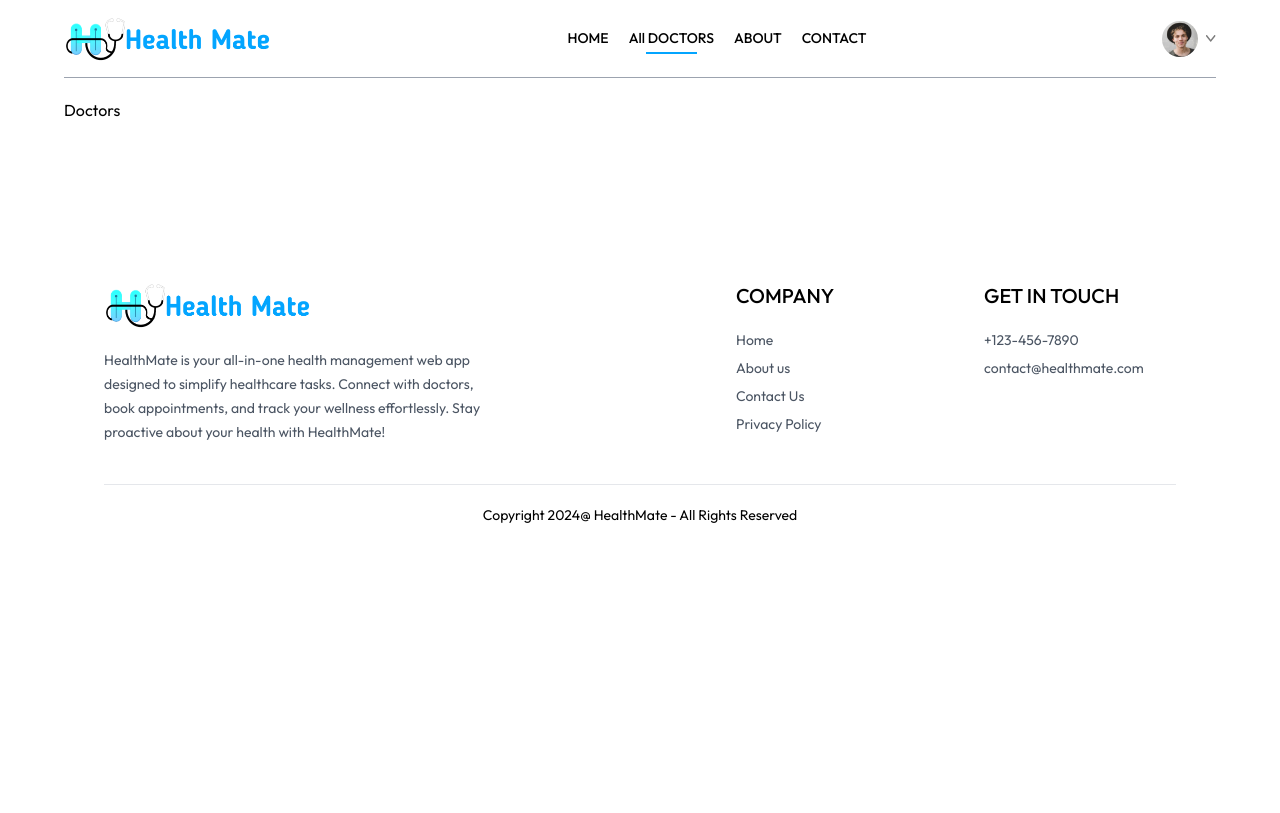
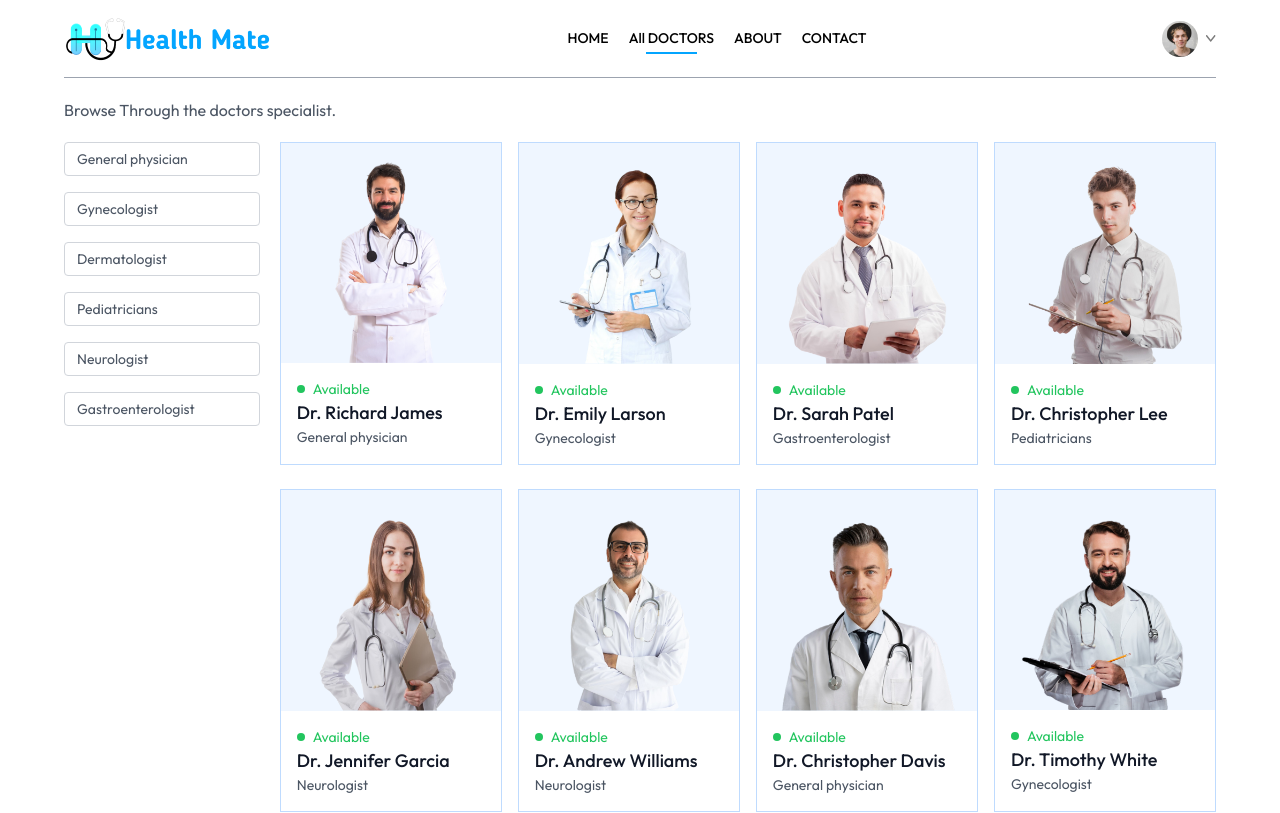
Before and after one commit to mjgupta9135/HealthMate, a React (Vite) app in the folder Frontend/: page /doctors in a window 1280 px wide. Shown: the top 813 px of the page. Built offline with nearby package versions, Linux system fonts and the light colour scheme.

Commit message:
All Doctors Page Completed

```diff
--- a/Frontend/src/assets/assets.js
+++ b/Frontend/src/assets/assets.js
@@ -121,7 +121,7 @@
     _id: "doc3",
     name: "Dr. Sarah Patel",
     image: doc3,
-    speciality: "Dermatologist",
+    speciality: "Gastroenterologist",
     degree: "MBBS",
     experience: "1 Years",
     about:
--- a/Frontend/src/components/Header.jsx
+++ b/Frontend/src/components/Header.jsx
@@ -6,8 +6,15 @@
   const [showMenu, setShowMenu] = useState(false);
   const [token, setToken] = useState(true);
   return (
-    <div className="flex items-center justify-between text-sm py-4 mb-5 border-b border-b-gray-400">
-      <img className="w-52" src={assets.logo1} />
+    <div className="flex cursor-pointer items-center justify-between text-sm py-4 mb-5 border-b border-b-gray-400">
+      <img
+        onClick={() => {
+          navigate("/");
+          scrollTo(0, 0);
+        }}
+        className="w-52"
+        src={assets.logo1}
+      />
       <ul className="md:flex items-start hidden gap-5 font-medium">
         <NavLink to="/">
           <li className="py-1 ">HOME</li>
--- a/Frontend/src/hooks/useRoute.jsx
+++ b/Frontend/src/hooks/useRoute.jsx
@@ -46,6 +46,10 @@
           path: "/appointment/:docId",
           element: <Appointment />,
         },
+        {
+          path: "/doctors/:speciality",
+          element: <Doctors />,
+        },
       ],
     },
   ]);
--- a/Frontend/src/pages/Doctors.jsx
+++ b/Frontend/src/pages/Doctors.jsx
@@ -1,7 +1,110 @@
-import React from "react";
+import React, { useContext, useEffect, useState } from "react";
+import { useNavigate, useParams } from "react-router-dom";
+import { AppContext } from "../context/Appcontext";
+const Doctors = () => {
+  const { speciality } = useParams();
+  const { doctors } = useContext(AppContext);
+  const [filterDoc, setFilterDoc] = useState([]);
+  const navigate = useNavigate();
 
-const Doctors = () => {
-  return <div>Doctors</div>;
+  const applyFilter = () => {
+    if (speciality) {
+      setFilterDoc(doctors.filter((doc) => doc.speciality === speciality));
+    } else {
+      setFilterDoc(doctors);
+    }
+  };
+  useEffect(() => {
+    applyFilter();
+  }, [doctors, speciality]);
+  return (
+    <div>
+      <p className="text-gray-600">Browse Through the doctors specialist.</p>
+      <div className="flex flex-col sm:flex-row items-start gap-5 mt-5">
+        <div className=" flex flex-col gap-4 text-sm text-gray-600">
+          <p
+            onClick={() =>
+              speciality === "General physician"
+                ? navigate("/doctors")
+                : navigate("/doctors/General physician")
+            }
+            className={`w-[94vw] sm:w-auto pl-3 py-1.5 pr-16 border border-gray-300 rounded transition-all cursor-pointer`}
+          >
+            General physician
+          </p>
+          <p
+            onClick={() =>
+              speciality === "Gynecologist"
+                ? navigate("/doctors")
+                : navigate("/doctors/Gynecologist")
+            }
+            className={`w-[94vw] sm:w-auto pl-3  py-1.5 pr-16 border border-gray-300 rounded transition-all cursor-pointer`}
+          >
+            Gynecologist
+          </p>
+          <p
+            onClick={() =>
+              speciality === "Dermatologist"
+                ? navigate("/doctors")
+                : navigate("/doctors/Dermatologist")
+            }
+            className={`w-[94vw] sm:w-auto pl-3  py-1.5 pr-16 border border-gray-300 rounded transition-all cursor-pointer`}
+          >
+            Dermatologist
+          </p>
+          <p
+            onClick={() =>
+              speciality === "Pediatricians"
+                ? navigate("/doctors")
+                : navigate("/doctors/Pediatricians")
+            }
+            className={`w-[94vw] sm:w-auto pl-3  py-1.5 pr-16 border border-gray-300 rounded transition-all cursor-pointer`}
+          >
+            Pediatricians
+          </p>
+          <p
+            onClick={() =>
+              speciality === "Neurologist"
+                ? navigate("/doctors")
+                : navigate("/doctors/Neurologist")
+            }
+            className={`w-[94vw] sm:w-auto pl-3  py-1.5 pr-16 border border-gray-300 rounded transition-all cursor-pointer`}
+          >
+            Neurologist
+          </p>
+          <p
+            onClick={() =>
+              speciality === "Gastroenterologist"
+                ? navigate("/doctors")
+                : navigate("/doctors/Gastroenterologist")
+            }
+            className={`w-[94vw] sm:w-auto pl-3  py-1.5 pr-16 border border-gray-300 rounded transition-all cursor-pointer`}
+          >
+            Gastroenterologist
+          </p>
+        </div>
+        <div className="w-full grid grid-cols-auto gap-4 gap-y-6">
+          {filterDoc.map((item, index) => (
+            <div
+              onClick={() => navigate(`/appointment/${item._id}`)}
+              className="border border-blue-200 rouded-xl overflow-hidden cursor-pointer hover:translate-y-[-10px] transition-all duration-500 "
+              key={index}
+            >
+              <img className="bg-blue-50 " src={item.image} alt="" />
+              <div className="p-4">
+                <div className="flex items-center gap-2 text-sm text-center text-green-500">
+                  <p className="w-2 h-2 bg-green-500 rounded-full"></p>
+                  <p>Available</p>
+                </div>
+                <p className="text-gray-900 text-lg font-medium">{item.name}</p>
+                <p className="text-gray-600 text-sm">{item.speciality}</p>
+              </div>
+            </div>
+          ))}
+        </div>
+      </div>
+    </div>
+  );
 };
 
 export default Doctors;
```
